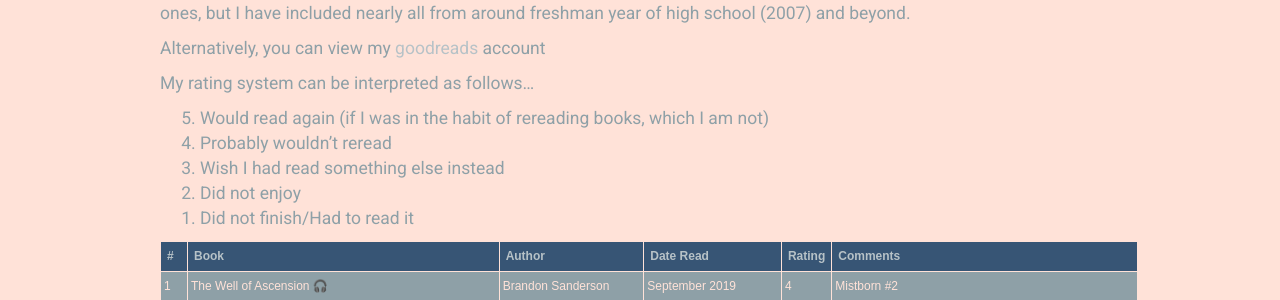
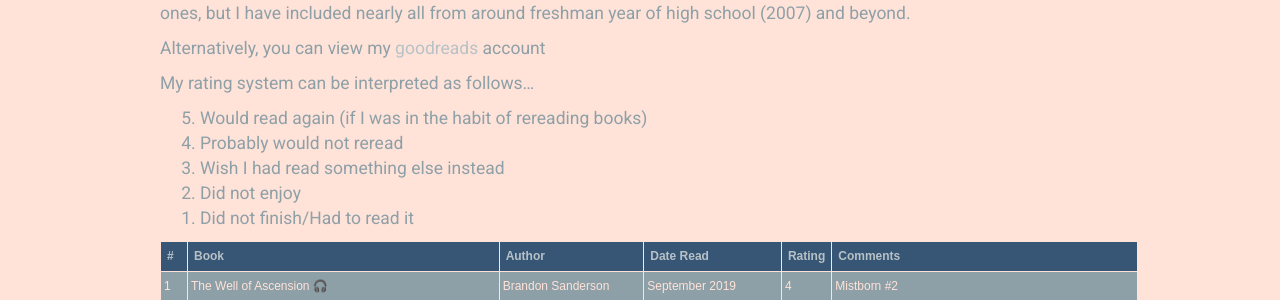
Before and after one commit to JeffSolo/jeffsolo.github.com, a Jekyll site: the page built from _posts/2015-03-30-books.md, in a window 1280 px wide and 900 px high. Shown: the part 346-646 px from the top of the window. Built offline with Jekyll 4.4.1, drawn with Linux system fonts in a browser that asks for light colours; nearby versions of some CDN libraries; some of the changed text lies outside the part shown.

Commit message:
move books html into md

```diff
--- a/_includes/books.html
+++ /dev/null
@@ -1,14 +0,0 @@
-<table class="tableizer-table sortable">
-<tr class="tableizer-firstrow fingerpointer">
-<th>#</th><th>Book</th><th>Author</th><th>Date Read</th><th>Rating<br></th><th>Comments</th></tr>
-{% for book in site.data.books %}
-  <tr>
-    <td>{{ forloop.index }}</td>
-    <td>{{ book.title }}</td>
-    <td>{{ book.author }}</td>
-    <td sorttable_customkey="{{ forloop.index }}">{{ book.date }}</td>
-    <td>{{ book.rating }}</td>
-    <td>{{ book.comments }}</td>
-  </tr>
-{% endfor %}
-</table>
--- a/_posts/2015-03-30-books.md
+++ b/_posts/2015-03-30-books.md
@@ -13,20 +13,31 @@
 Alternatively, you can view my <a href="https://www.goodreads.com/jeffsolo"> goodreads</a> account
 
 My rating system can be interpreted as follows...
-  0. Would read again (if I was in the habit of rereading books, which I am not)
-  0. Probably wouldn't reread
+  0. Would read again (if I was in the habit of rereading books)
+  0. Probably would not reread
   0. Wish I had read something else instead
   0. Did not enjoy
   0. Did not finish/Had to read it
 {: reversed="reversed"}
 
 <center>
-{%include books.html%}
+<table class="tableizer-table sortable">
+<tr class="tableizer-firstrow fingerpointer">
+<th>#</th><th>Book</th><th>Author</th><th>Date Read</th><th>Rating<br></th><th>Comments</th></tr>
+{% for book in site.data.books %}
+  <tr>
+    <td>{{ forloop.index }}</td>
+    <td>{{ book.title }}</td>
+    <td>{{ book.author }}</td>
+    <td sorttable_customkey="{{ forloop.index }}">{{ book.date }}</td>
+    <td>{{ book.rating }}</td>
+    <td>{{ book.comments }}</td>
+  </tr>
+{% endfor %}
+</table>
 </center>
-
-
-
 <br>
+* Audibooks are indicated by 🎧
 * Series finished before I started keeping track are lumped together (Lord of the Rings, Wheel of Time, etc)
 * Rating preceded by **~** is my approximate guess for what I think I would rate it if I read it again today.
 * Rating followed by **!** is what I believe my rating would have been at the time I read it.
```
